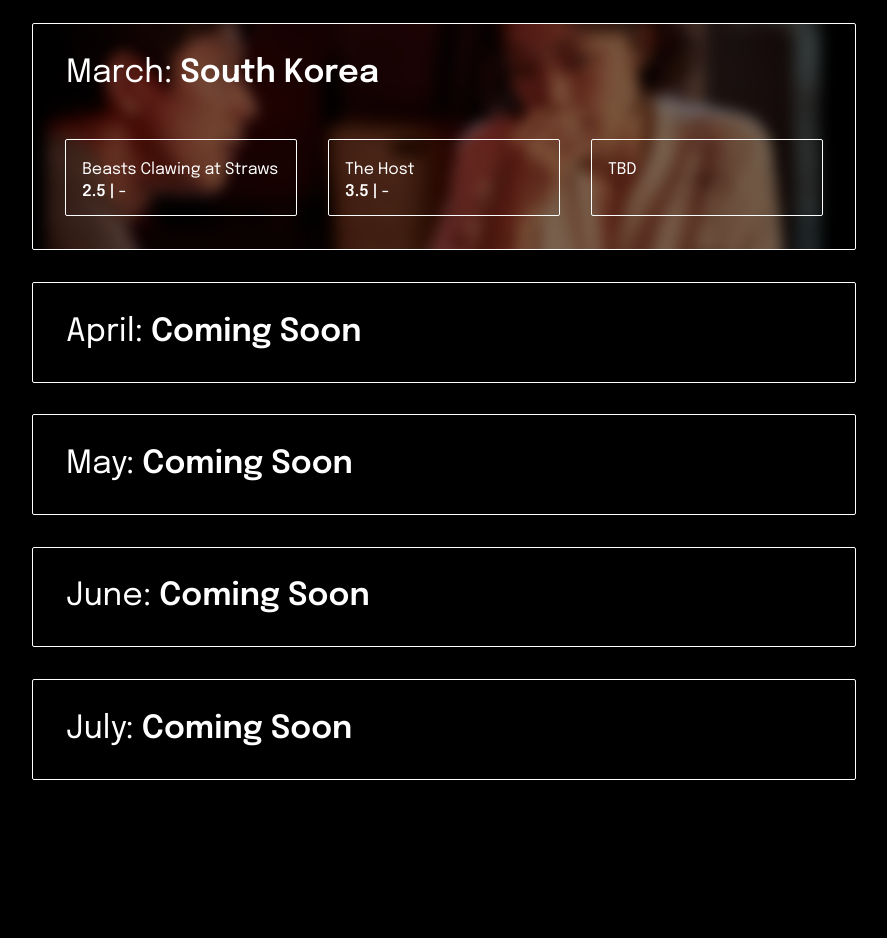
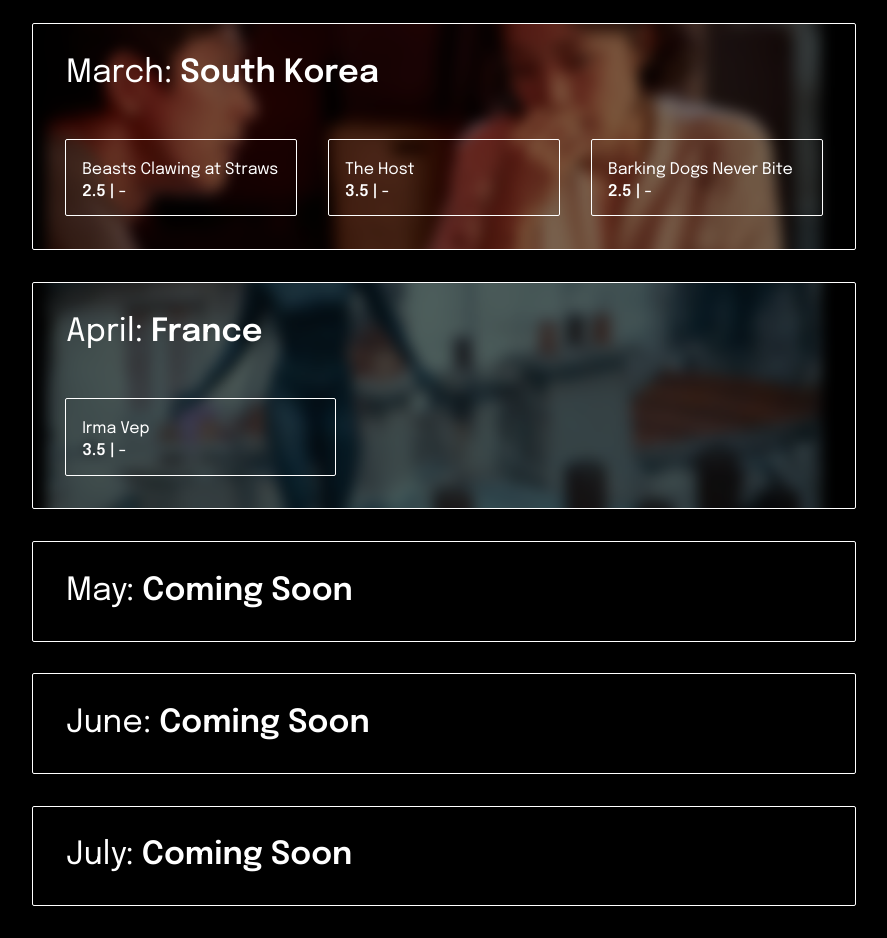
Before and after one commit to imo-jpg/WWMC, a plain HTML site: page index.html in a window 1280 px wide. Shown: the part 1140-2078 px from the top of the page, without its empty margins (196-1083 px from the left). Before the commit the page ends 1951 px from the top, so only its background shows below. Drawn offline with nearby package versions, Linux system fonts and the light colour scheme.

Commit message:
adds more films

```diff
--- a/index.html
+++ b/index.html
@@ -121,11 +121,28 @@
                     <p>The Host</p>
                     <p><span>3.5 | -</span></p>
                 </div>
-                <div class="movieBox"><p>TBD</p></div>
+                <div class="movieBox">
+                    <p>Barking Dogs Never Bite</p>
+                    <p><span>2.5 | -</span></p>
+                </div>
             </div>
         </div>
         <div class="month" id="apr">
-            <h2 class="monthHeader">April: <span>Coming Soon</span></h2>
+            <h2 class="monthHeader">April: <span>France</span></h2>
+            <div class="movieContainer">
+                <div class="movieBox">
+                    <p>Irma Vep</p>
+                    <p><span>3.5 | -</span></p>
+                </div>
+                <!-- <div class="movieBox">
+                    <p>TBD</p>
+                    <p><span>| -</span></p>
+                </div>
+                <div class="movieBox">
+                    <p>TBD</p>
+                    <p><span>| -</span></p>
+                </div> -->
+            </div>
         </div>
         <div class="month" id="may">
             <h2 class="monthHeader">May: <span>Coming Soon</span></h2>
--- a/style.css
+++ b/style.css
@@ -123,8 +123,9 @@ span {
 }
 
 #apr {
-    background-color: #000;
-}
+    background-image: url(April.png);
+    background-size: 100%;
+    background-position: -10px, -10px;}
 
 #may {
     background-color: #000;
```
Also changed, not shown: April.png (added).
